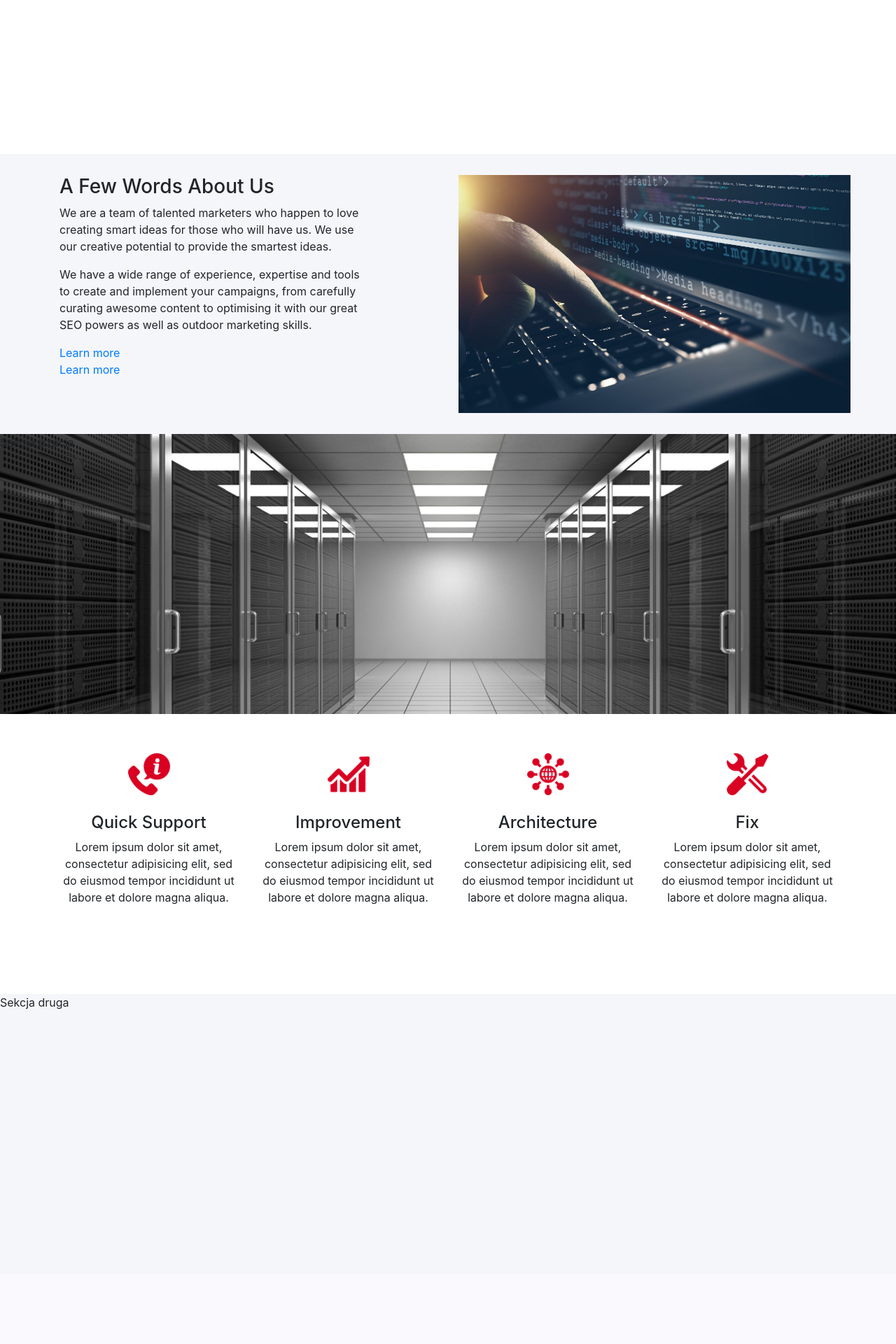
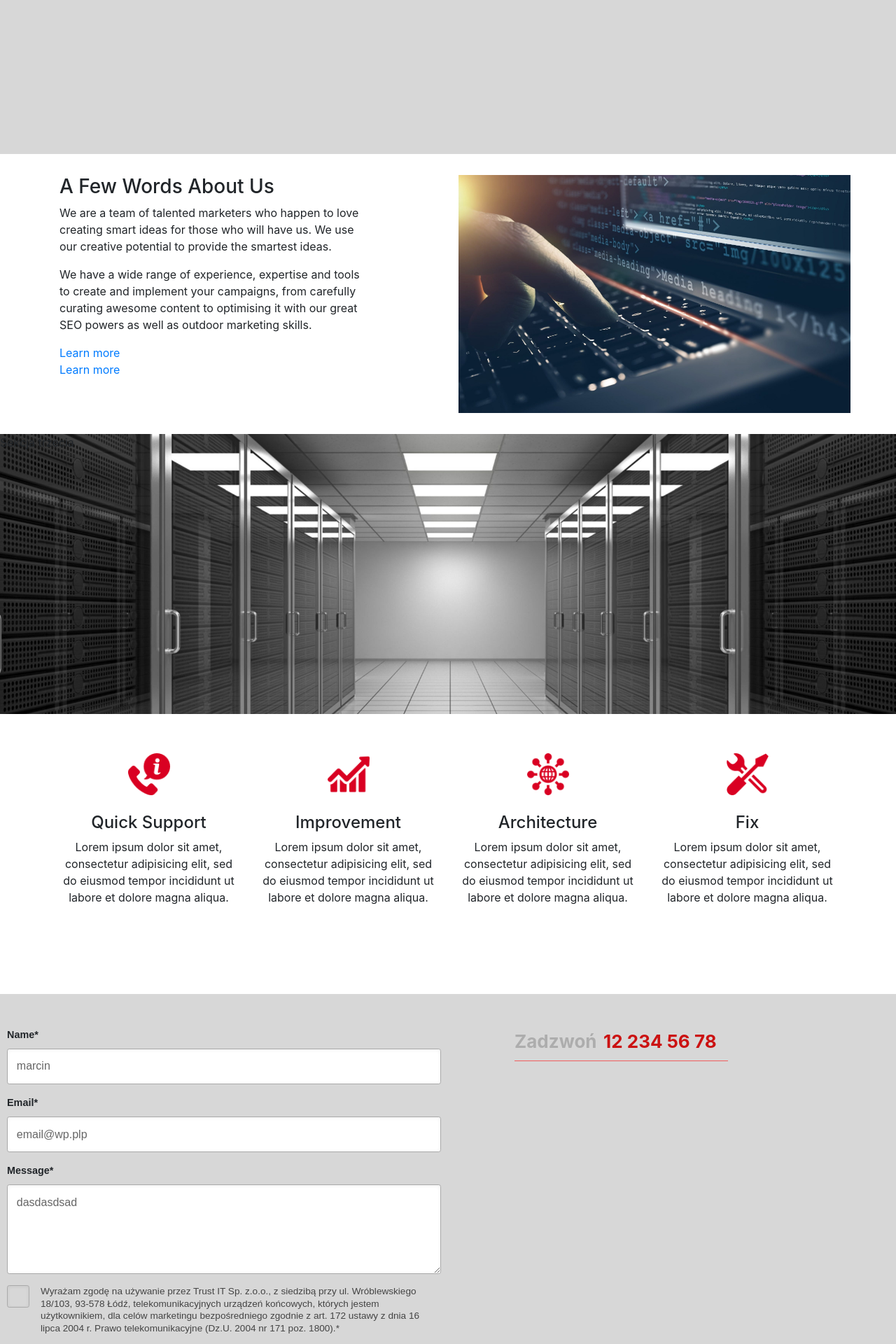
Before and after one commit to dawidpaprocki/dawidpaprocki.github.io, a PHP site: page / in a window 1280 px wide. Shown: the part 680-2600 px from the top of the page at 70% size. Before the commit the page ends 2122 px from the top, so only its background shows below. Run offline with PHP 8.4, Linux system fonts and the light colour scheme; some libraries are stand-ins or nearby versions.

Commit message:
Contact Form
added contact form without  php and small conecpt second column in fotter.

```diff
--- /dev/null
+++ b/Contact.css
@@ -0,0 +1,191 @@
+* {
+    box-sizing: border-box;
+}
+.form {
+    margin:3rem auto;
+    font-family:sans-serif;
+    max-width:40rem;
+}
+.form .form-row {
+    margin-bottom:1rem;
+}
+.form .form-row:last-child {
+    margin-bottom: 0;
+}
+.form input[type=text],
+.form input[type=email],
+.form textarea,
+.form .checkbox-cnt .state {
+    box-shadow:inset 0 1px 5px rgba(0,0,0,0.07);
+}
+.form input[type=text],
+.form input[type=email],
+.form textarea {
+    border-radius:0.2rem;
+    font-family:sans-serif;
+    padding:0.8rem;
+    border:1px solid #aaa;
+    display: block;
+    width:100%;
+    color:#666;
+}
+.form input[type=text]:focus,
+.form input[type=email]:focus,
+.form textarea:focus {
+    border-color:#9DC9F5;
+    box-shadow:inset 0 0 0 1px #9DC9F5, inset 0 1px 5px rgba(0,0,0,0.07);
+    outline:none;
+}
+.form textarea {
+    height:8rem;
+}
+.form label {
+    font-weight:bold;
+    display: block;
+    font-size:0.9rem;
+    margin-bottom:0.5rem;
+}
+.form .submit-btn {
+    font-family: sans-serif;
+    padding:0.5rem 1rem;
+    background: #F15C5C;
+    border:0;
+    border-radius:0.2rem;
+    color:#fff;
+    font-size:1rem;
+    font-weight: bold;
+    transition: 0.3s background-color;
+    cursor: pointer;
+}
+.form .submit-btn:hover {
+    background: #A60E0E;
+}
+.form .checkbox-cnt {
+    padding-left:3rem;
+    position: relative;
+    font-weight: normal;
+    font-size:0.85rem;
+    line-height: 1.1rem;
+    color:#444;
+    cursor: pointer;
+}
+.form .checkbox-cnt .state {
+    width:2rem;
+    height: 2rem;
+    display: block;
+    position: absolute;
+    left:0;
+    top:0;
+    border:1px solid #aaa;
+    border-radius:0.2rem;
+}
+.form .checkbox-cnt .state:before {
+    width:1rem;
+    height: 1rem;
+    border-radius:0.2rem;
+    background: #F15C5C;
+    display: block;
+    position: absolute;
+    left:50%;
+    top:50%;
+    content:'';
+    transform:translate(-50%, -50%) scale(1);
+    opacity:0;
+}
+.form .checkbox-cnt input:checked ~ .state:before {
+    animation: checkboxShowAnim 0.5s 1;
+    opacity: 1;
+}
+.form .checkbox-cnt input {
+    position:absolute;
+    top:0; left:0;
+    width:2rem;
+    height: 2rem;
+    z-index: 2;
+    cursor:pointer;
+    padding:0;
+    margin:0;
+    opacity: 0;
+}
+.form input[type=text].error,
+.form input[type=email].error,
+.form textarea.error,
+.form .checkbox-cnt input.error ~ .state {
+    border-color:#E01546;
+}
+.field-error {
+    color:#E01546;
+    padding:0.5rem 0;
+    font-size:0.8rem;
+}
+@keyframes checkboxShowAnim {
+    0%  { border-radius:50%; transform:translate(-50%, -50%) scale(0.2); }
+    50% { transform:translate(-50%, -50%) scale(1.2); }
+    100% { transform:translate(-50%, -50%) scale(1); }
+}
+
+.element-is-busy {
+    position: relative;
+    pointer-events: none;
+    opacity:0.5;
+}
+.element-is-busy::after {
+    position: absolute;
+    left: 50%;
+    top: 50%;
+    width: 20px;
+    height: 20px;
+    border-radius: 50%;
+    border: 2px solid rgba(0, 0, 0, 0.2);
+    border-right-color: rgba(0,0,0,0.7);
+    transform: translate(-50%, -50%) rotate(0deg);
+    content:'';
+    animation: rotateSingleLoading 0.3s infinite linear;
+    z-index: 100;
+}
+@keyframes rotateSingleLoading {
+    from {
+        transform: translate(-50%, -50%) rotate(0deg);
+    }
+    to {
+        transform: translate(-50%, -50%) rotate(360deg);
+    }
+}
+.form .send-error {
+    display:inline-block;
+    font-family: sans-serif;
+    font-size:0.9rem;
+    padding:1rem 1.5rem;
+    color:#E01546;
+}
+.form-send-success {
+    font-family: sans-serif;
+    text-align:center;
+    font-size:2rem;
+    font-weight:bold;
+    border:1px solid #eee;
+    color:#333;
+    padding:10rem 0;
+    margin:3rem auto;
+    max-width:40rem;
+}
+.form-send-success strong {
+    display:block;
+    margin-bottom:0.5rem;
+}
+.form-send-success span {
+    font-size:1rem;
+    color:#888;
+    font-weight:normal;
+    display: block;
+}
+@media screen and (max-width:500px) {
+    .form .submit-btn {
+        display: block;
+        width: 100%;
+    }
+    .form .send-error {
+        text-align:center;
+        display: block;
+    }
+}
--- a/index.html
+++ b/index.html
@@ -7,6 +7,7 @@
       <link href="reset.css" rel="stylesheet" type="text/css" media="all">
     <link rel="stylesheet" href="css/bootstrap.min.css" >
     <link href="style.css" rel="stylesheet" type="text/css" media="all">
+      <link href="Contact.css" rel="stylesheet" type="text/css" media="all">
   </head>
   <body>
     <main>
@@ -36,13 +37,13 @@
           </header>
 
 
-          <div class="contentboxwhite" id="section1">
+          <div class="contentboxgrey" id="section1">
             Sekcja pierwsza
 
 
 
           </div>
-          <div class="contentboxgrey" id="section2">
+          <div class="contentboxwhite" id="section2">
             <div class="container margintop">
               <div class="row row-50 justify-content-center justify-content-lg-between">
                 <div class="col-md-10 col-lg-6 col-xl-5">
@@ -89,10 +90,48 @@
               </div>
             </div>
           </div>
-<div class="contentboxgrey" id="section2">
-  Sekcja druga
-</div>
+<!-- <div class="contentboxwhite" id="section2">
+  Sekcja czwarta
+</div> -->
+  <footer >
+    <!-- <div class="row"> -->
+      <div class=" col-sm ">
+        <form class="form" id="contactForm" method="post" novalidate action="send-script.php">
+            <div class="form-row">
+                <label for="field-name">Name*</label>
+                <input value="marcin" type="text" name="name" required id="field-name" data-error="Wypełnij to pole" pattern="[a-zA-ZąĄććęęłŁńŃóÓśŚżŻŹŹ ]+">
+            </div>
+            <div class="form-row">
+                <label for="field-email">Email*</label>
+                <input value="email@wp.plp" type="email" name="email" required id="field-email" data-error="Wpisz poprawny email" pattern="[^@\s]+@[^@\s]+\.[^@\s]+">
+            </div>
+            <div class="form-row">
+                <label for="field-message">Message*</label>
+                <textarea name="message" required data-error="Musisz wypełnić pole" id="field-message" pattern=".+">dasdasdsad</textarea>
+            </div>
+            <div class="form-row">
+                <label class="checkbox-cnt">
+                    <input type="checkbox" required data-error="Musisz wypełnić pole" name="regulation">
+                    <i class="state" aria-hidden="true"></i>
+                    <span>Wyrażam zgodę na używanie przez Trust IT Sp. z.o.o., z siedzibą przy ul. Wróblewskiego 18/103, 93-578 Łódź, telekomunikacyjnych urządzeń końcowych, których jestem użytkownikiem, dla celów marketingu bezpośredniego zgodnie z art. 172 ustawy z dnia 16 lipca 2004 r. Prawo telekomunikacyjne (Dz.U. 2004 nr 171 poz. 1800).*</span>
+                </label>
+            </div>
+            <div class="form-row">
+                <button type="submit" class="submit-btn">
+                    Wyślij
+                </button>
+            </div>
 
+        </form>
+      </div>
+        <div class="col-sm">
+          <div class="block">
+          <span class="contact1">Zadzwoń</span> <span class="contact2">12 234 56 78</span>
+          </div>
+        </div>
+
+    <!-- </div> -->
+  </footer>
       </section>
     </main>
 
@@ -103,5 +142,6 @@
     <script src="https://code.jquery.com/jquery-2.1.4.min.js"></script>
     <script src="https://code.jquery.com/jquery-migrate-3.0.1.js"></script>
     <script src="js.js"></script>
+    <script src="scripts.js"></script>
   </body>
 </html>
--- a/style.css
+++ b/style.css
@@ -31,6 +31,10 @@ header{
 .menuscroll{
   margin-top: 0px;
 }
+/* footer{
+  height: 300px;
+  background-color: grey;
+} */
 
 
 .logo{
@@ -97,7 +101,7 @@ box-shadow: 2px 4px 13px -6px rgba(0,0,0,0.75);
 .quarterboxright{width: 42%;  float: right; background-color: rgb(81, 146, 232);)
 }
 .contentboxgrey{
-background-color: #f5f6fa;
+background-color: #d7d7d7;
 width: 100%;
 height: 400px;
 display: flex;
@@ -110,6 +114,32 @@ display: flex;
 flex-wrap: wrap;
 
 }
+footer{
+  background-color: #d7d7d7;
+  width: 100%;
+  display: flex;
+  flex-wrap: wrap;
+  float: left;
+}
+.block{
+  margin: 3rem 5rem;
+  width: 50%;
+  height: 8%;
+  border-bottom: 1px solid #F15C5C;
+
+}
+.contact1{
+  font-size: 26px;
+  color: #adadad;
+  font-weight: bold;
+}
+.contact2{
+  margin-left: 5px;
+  font-size: 26px;
+  color: #cb1212;
+  font-weight: bold;
+}
+
 .paralax{
   background-image: url("img/servers.jpg");
   background-attachment: fixed;
```
Also changed, not shown: formularz/formularz.html (added, +40 -0 lines), formularz/send-script.php (added, +61 -0 lines), scripts.js (added, +128 -0 lines).
